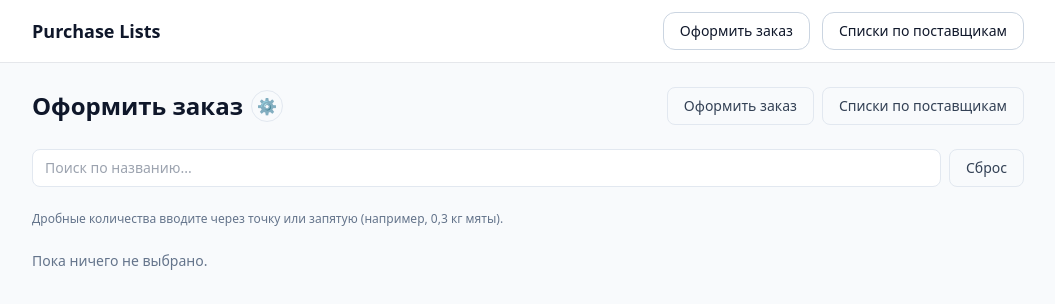
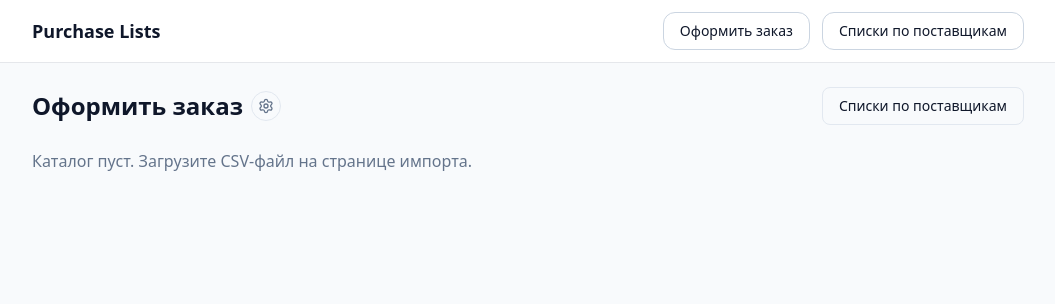
Before and after one commit to gevmatveev-debug/purchase-lists-mvp, a Next.js app: page /order in a window 1280 px wide. Shown: the top 304 px of the page, without its empty margins (112-1167 px from the left). Built offline with nearby package versions, Linux system fonts and the light colour scheme.

Commit message:
Update page.tsx

```diff
--- a/app/order/page.tsx
+++ b/app/order/page.tsx
@@ -1,108 +1,44 @@
 "use client";
-
-import Link from "next/link";
-import { useState } from "react";
 
 import CategoryList from "@/components/CategoryList";
 import { useCatalog } from "@/store/useCatalog";
 import { useOrder } from "@/store/useOrder";
+import Link from "next/link";
+import { Settings } from "lucide-react";
 
 export default function OrderPage() {
   const { catalog } = useCatalog();
-  const { items, reset } = useOrder();
-  const [search, setSearch] = useState("");
-
-  const hasItems = items.length > 0;
-
-  // Фильтрация по поиску
-  const filteredCatalog = catalog.map((category) => ({
-    ...category,
-    products: category.products.filter((product) =>
-      product.name.toLowerCase().includes(search.toLowerCase())
-    ),
-  }));
-
-  // Скрываем категории, в которых после поиска не осталось позиций
-  const visibleCatalog = filteredCatalog.filter(
-    (category) => category.products.length > 0
-  );
+  const { reset } = useOrder();
 
   return (
     <div className="space-y-6">
-      {/* Заголовок + шестерёнка */}
-      <header className="flex flex-col gap-4 sm:flex-row sm:items-center sm:justify-between">
-        <div className="flex items-center gap-2">
-          <Link href="/order">
-            <h1 className="text-2xl font-semibold cursor-pointer">
-              Оформить заказ
-            </h1>
-          </Link>
-
-          {/* маленькая иконка импорта каталога справа от заголовка */}
+      {/* Заголовок + шестерёнка импорта каталога */}
+      <div className="flex items-center justify-between">
+        <h1 className="text-2xl font-semibold flex items-center gap-2">
+          Оформить заказ
           <Link
             href="/import"
-            className="inline-flex h-8 w-8 items-center justify-center rounded-full border border-slate-200 text-slate-500 hover:bg-slate-50"
-            aria-label="Импорт каталога"
+            className="inline-flex items-center justify-center rounded-full border border-slate-200 p-1.5 text-slate-500 hover:bg-slate-100 hover:text-slate-700"
+            title="Импорт каталога (загрузить CSV)"
           >
-            ⚙️
+            <Settings className="h-4 w-4" />
           </Link>
-        </div>
+        </h1>
 
-        {/* Навигация */}
-        <nav className="flex flex-wrap gap-2">
-          <Link
-            href="/order"
-            className="inline-flex items-center justify-center rounded-lg border border-slate-200 px-4 py-2 text-sm font-medium text-slate-700 hover:bg-slate-50"
-          >
-            Оформить заказ
-          </Link>
-          <Link
-            href="/review"
-            className="inline-flex items-center justify-center rounded-lg border border-slate-200 px-4 py-2 text-sm font-medium text-slate-700 hover:bg-slate-50"
-          >
-            Списки по поставщикам
-          </Link>
-        </nav>
-      </header>
-
-      {/* Поиск + сброс */}
-      <div className="flex flex-col gap-2 sm:flex-row sm:items-center">
-        <input
-          type="text"
-          placeholder="Поиск по названию..."
-          value={search}
-          onChange={(e) => setSearch(e.target.value)}
-          className="flex-1 rounded-lg border border-slate-200 px-3 py-2 text-sm focus:outline-none focus:ring-2 focus:ring-slate-400"
-        />
-        <button
-          type="button"
-          onClick={() => {
-            setSearch("");
-            reset();
-          }}
-          className="mt-2 sm:mt-0 rounded-lg border border-slate-200 px-4 py-2 text-sm font-medium text-slate-700 hover:bg-slate-50"
+        <Link
+          href="/suppliers"
+          className="inline-flex items-center justify-center rounded-lg border border-slate-200 px-4 py-2 text-sm font-medium hover:bg-slate-50"
         >
-          Сброс
-        </button>
+          Списки по поставщикам
+        </Link>
       </div>
 
-      <p className="text-xs text-slate-500">
-        Дробные количества вводите через точку или запятую (например, 0,3 кг
-        мяты).
-      </p>
-
-      {/* Список категорий */}
-      {visibleCatalog.map((category) => (
-        <CategoryList
-          key={category.name}
-          category={category.name}
-          products={category.products}
-        />
-      ))}
-
-      {/* Сообщение, если ничего не выбрано */}
-      {!hasItems && (
-        <p className="text-sm text-slate-500">Пока ничего не выбрано.</p>
+      {catalog.length === 0 ? (
+        <p className="text-slate-500">
+          Каталог пуст. Загрузите CSV-файл на странице импорта.
+        </p>
+      ) : (
+        <CategoryList catalog={catalog} />
       )}
     </div>
   );
```
